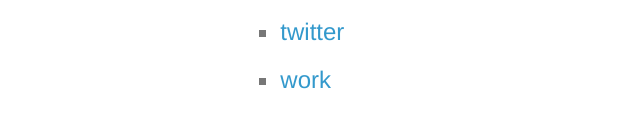
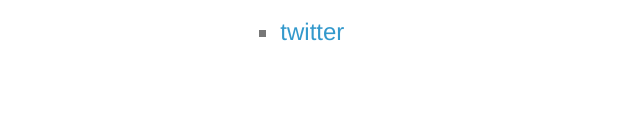
Before and after one commit to ryanspradlin/ryanspradlin.github.io, a plain HTML site: page index.html in a window 1280 px wide. Shown: the part 322-450 px from the top of the page, 320-960 px from the left. Drawn offline with Linux system fonts and the light colour scheme.

Commit message:
Update links

```diff
--- a/index.html
+++ b/index.html
@@ -64,7 +64,6 @@
         <li><a href="https://github.com/ryanspradlin">GitHub</a></li>
         <li><a href="https://linkedin.com/in/ryanspradlin">LinkedIn</a></li>
         <li><a href="https://twitter.com/rryyan">Twitter</a></li>
-        <li><a href="https://www.m1finance.com">Work</a></li>
       </ul>
     </div>
     <script>
```
